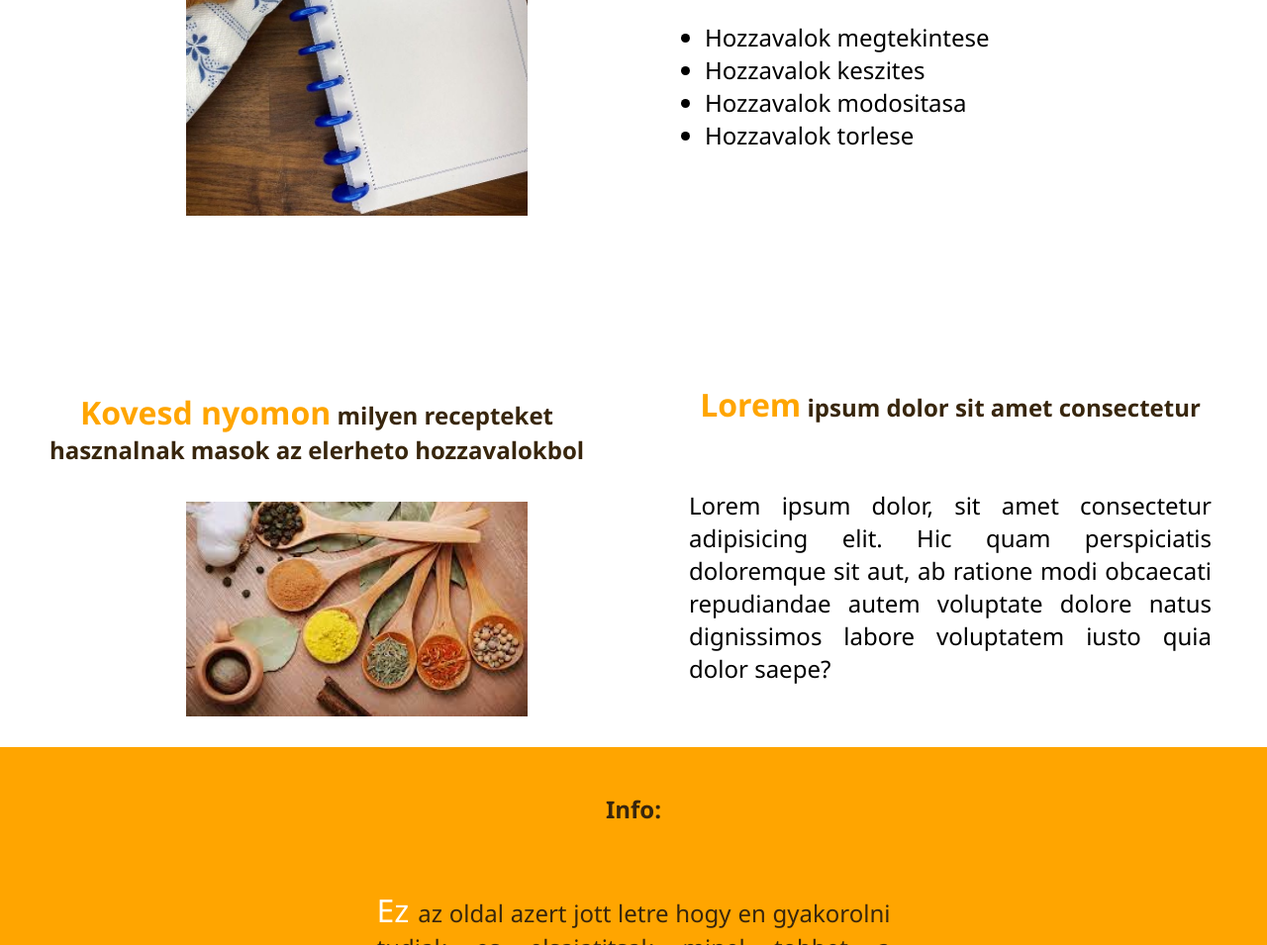
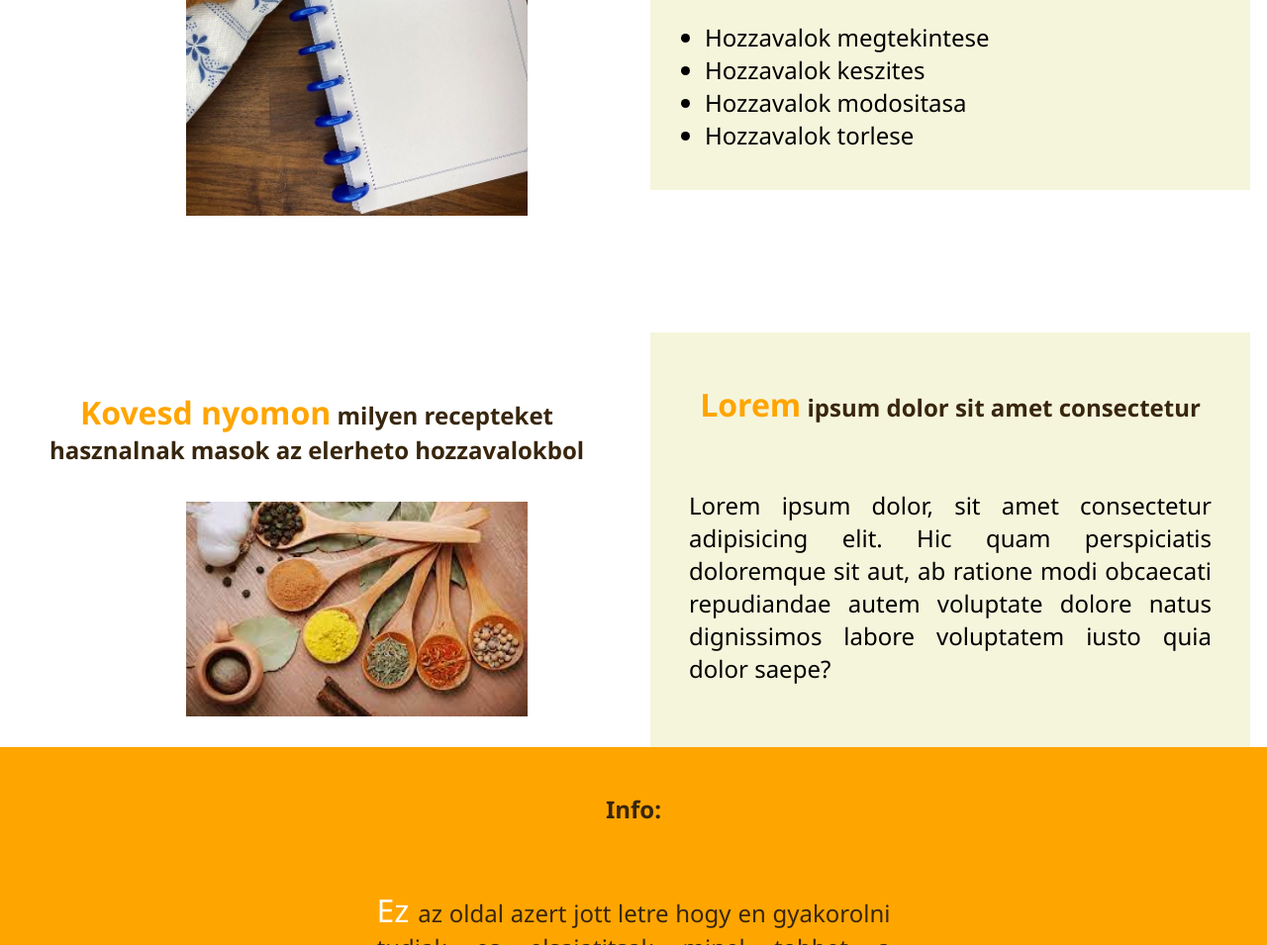
Before and after one commit to szblkrisztian/recept, a plain HTML site: page ingredients.html in a window 1280 px wide. Shown: the part 489-1444 px from the top of the page at 99% size. Drawn offline with Linux system fonts and the light colour scheme.

Commit message:
adding backgorund color selector to the other pages to match thy style with index

```diff
--- a/ingredients.html
+++ b/ingredients.html
@@ -41,7 +41,7 @@
                     <p>
                     </p>
                 </div>
-                <div class="col col-2">
+                <div class="col col-2 col-color">
                     <h2><span>Funkaciok</span> amik elerhetoek lesznek</h2>
                     <ul>
                         <li>Hozzavalok megtekintese</li>
@@ -56,7 +56,7 @@
                     <h2><span>Kovesd nyomon</span> milyen recepteket hasznalnak masok az elerheto hozzavalokbol</h2>
                     <img src="./imgs/ingredients.jpg" alt="ingredients">
                 </div>
-                <div class="col col-1">
+                <div class="col col-1 col-color">
                     <h2><span>Lorem</span> ipsum dolor sit amet consectetur</h2>
                     <p>
                         Lorem ipsum dolor, sit amet consectetur adipisicing elit.
```
Also changed, not shown: about.html (+2 -2 lines), contact.html (+3 -3 lines), recipes.html (+1 -1 lines).
